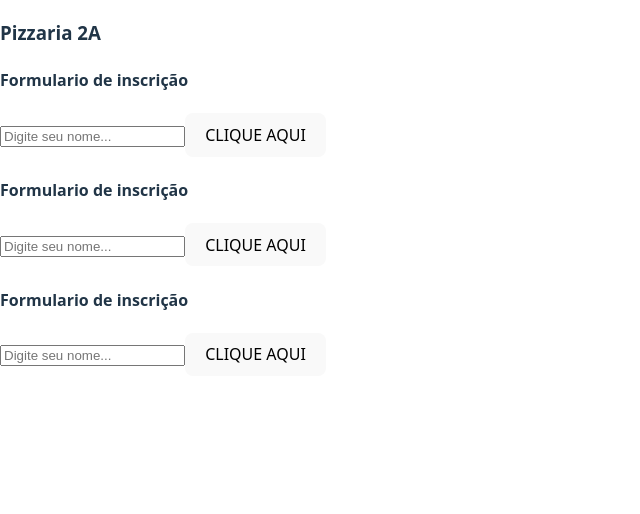
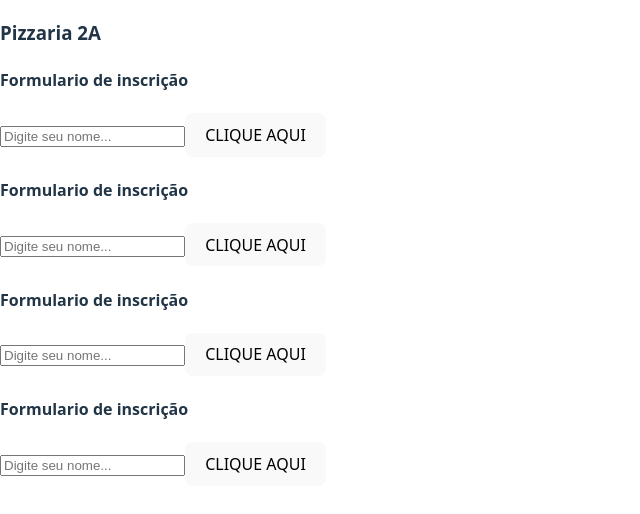
Before and after one commit to Giulia1211/pizzaria2a2025, a React (Vite) app: page / in a window 1280 px wide. Shown: the top 514 px of the page, without its empty margins (0-640 px from the left). Built offline with nearby package versions, Linux system fonts and the light colour scheme.

Commit message:
passagem de props

```diff
--- a/src/App.jsx
+++ b/src/App.jsx
@@ -4,7 +4,7 @@
 
   const [nome, setNome] = useState('Ronaldo');
 
-const Formulario = () => {
+const Formulario = (props) => {
 
   return (
     <>
@@ -13,9 +13,11 @@
       <input className="Nome"
           name = "nome"
           placeholder="Digite seu nome..."
-          onChange={(e)=>setNome(e.target.value)}
+          onChange={(e)=> props.nome = e.target.value}
           type="text" />
-        <button onClick={()=>{alert(nome)}}>
+        <button onClick={()=>{
+          (props.texto!= null) ? alert(props.texto) : alert (props.nome)
+          }}>
         CLIQUE AQUI
       </button>
     </>
@@ -28,9 +30,10 @@
   return (
     <div>
       <h3>Pizzaria 2A</h3>
-      <Formulario/>
-      <Formulario/>
-      <Formulario/>
+      <Formulario texto = "Texto enviado pelo App"/>
+      <Formulario texto = "Giulherme meu amor"/>
+      <Formulario texto = "Novo texto pelo App"/>
+      <Formulario nome = {nome} />
    </div>
   )
 }
```
